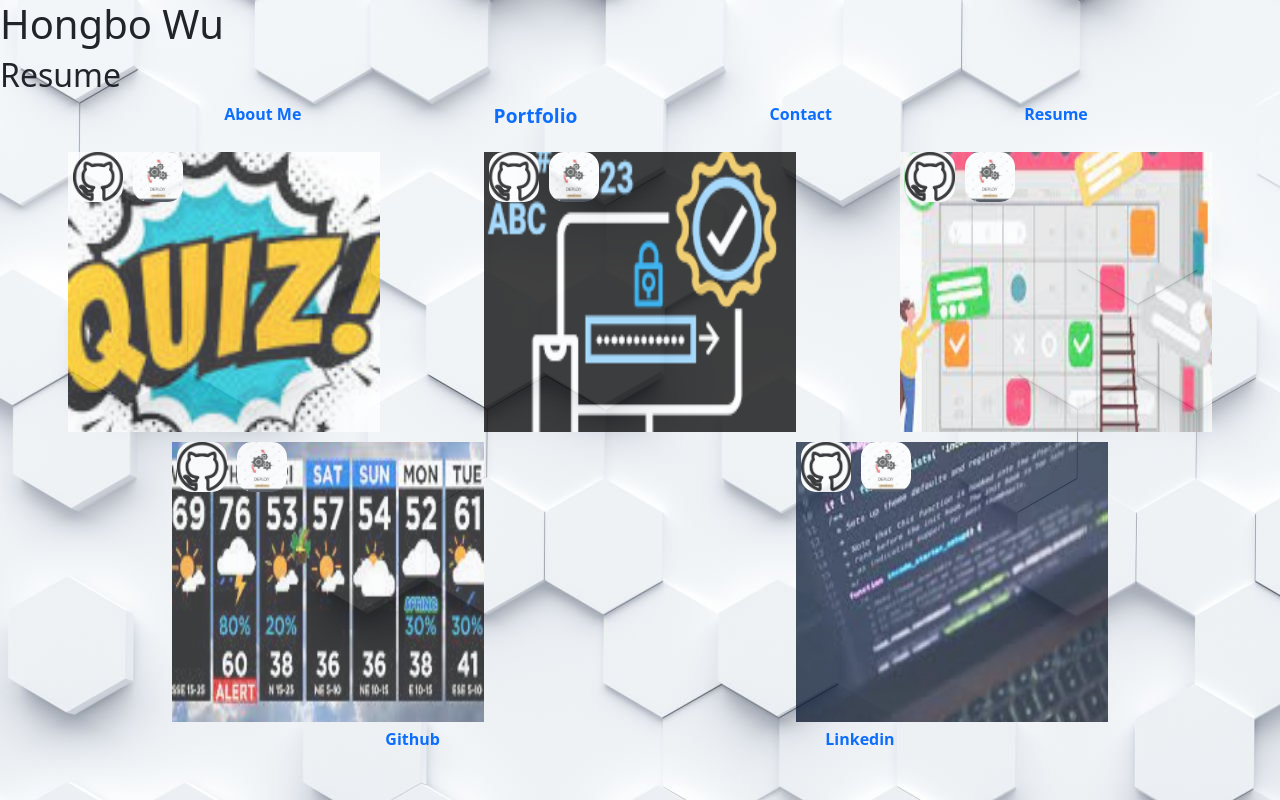
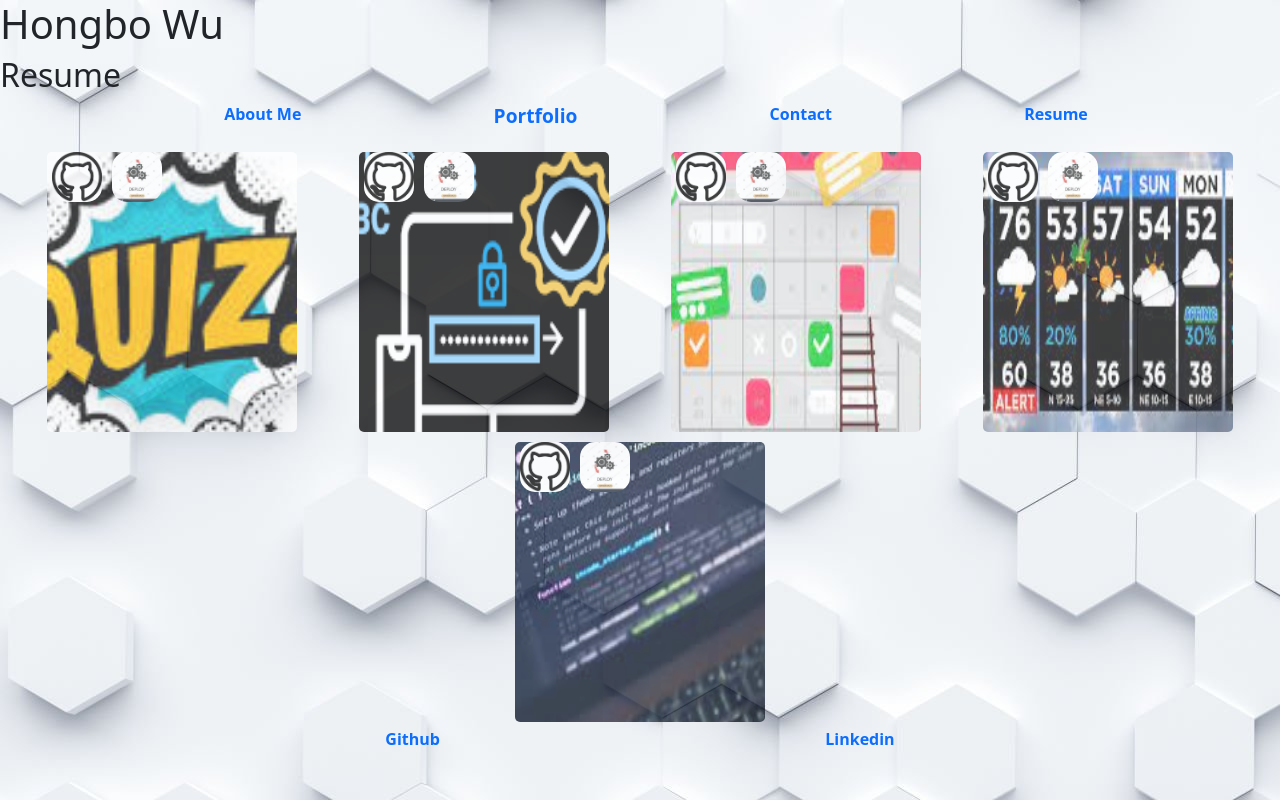
Before and after one commit to hongbowu/React-Portfolio, a React (Vite) app: page /Portfolio in a window 1280 px wide. Built offline with nearby package versions, Linux system fonts and the light colour scheme.

Commit message:
move style from component to style sheet

```diff
--- a/src/App.css
+++ b/src/App.css
@@ -4,7 +4,7 @@
   font-weight: bolder;
 }
 body {
-  background: url("../public/image/background.jpg") no-repeat;
+  background: url("/image/background.jpg") no-repeat;
 }
 
 header ul {
@@ -25,10 +25,17 @@ header ul {
   background-position: center;
   background-repeat: no-repeat;
   min-height: 35vh;
-  width: 25%;
+  width: 20%;
   margin: 5px;
   position: relative;
   opacity: 0.75;
+  transition: transform 2s;
+  box-sizing: border-box;
+  border-radius: 5px;
+}
+
+.portfolioCard:hover {
+  transform: rotate(359deg);
 }
 
 .pLink {
@@ -39,6 +46,8 @@ footer {
   display: flex;
   flex-wrap: nowrap;
   justify-content: space-evenly;
+  position: relative;
+  margin-bottom: 0px;
 }
 
 form {
```
